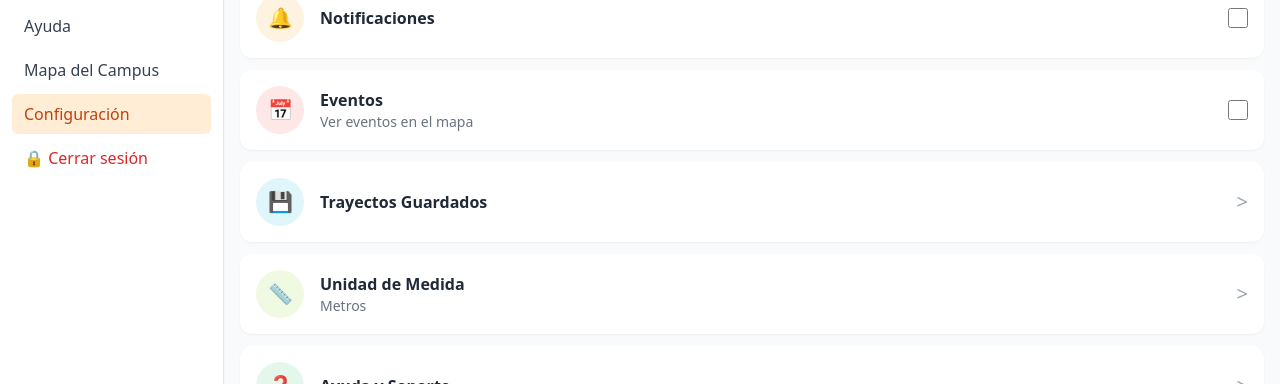
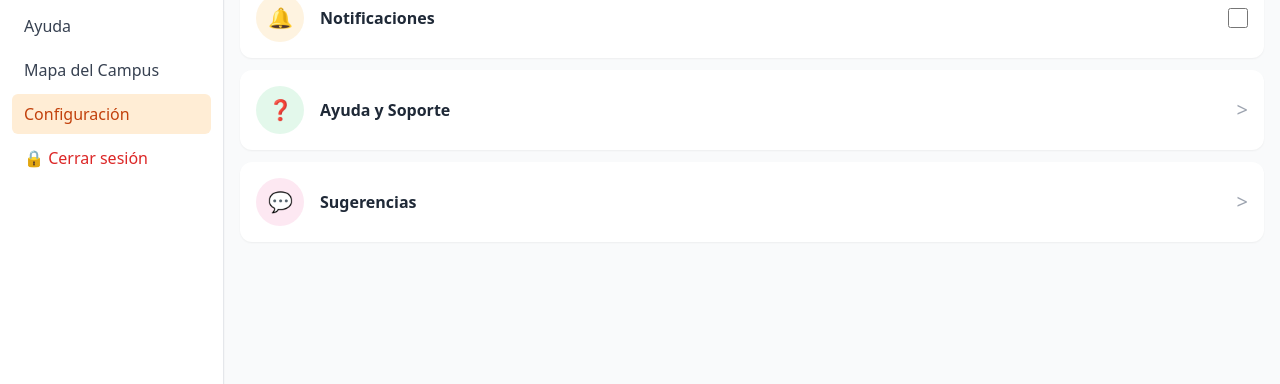
Before and after one commit to cromx123/mapa_fahu_react, a React (Create React App) app: page /config_solicitudes in a window 1280 px wide. Shown: the part 274-658 px from the top of the page. Built offline with nearby package versions, Linux system fonts and the light colour scheme; sample sign-in values are in the browser's storage.

Commit message:
Auto llenado del formulario y corrección de error de cookies

```diff
--- a/src/components/ConfigScreenSolicitudes.jsx
+++ b/src/components/ConfigScreenSolicitudes.jsx
@@ -231,30 +231,6 @@ export default function ConfigSolicitudesScreen() {
                     onChange={setNotifications}
                     />
 
-                    <ConfigSwitchCard
-                    icon="📅"
-                    color="#ef4444"
-                    title={t("cs_events")}
-                    subtitle={t("cs_eventsSubtitle")}
-                    value={events}
-                    onChange={setEvents}
-                    />
-
-                    <ConfigCard
-                    icon="💾"
-                    color="#06b6d4"
-                    title={t("cs_savedRoutes")}
-                    onClick={() => navigate("/favoritos")}
-                    />
-
-                    <ConfigCard
-                    icon="📏"
-                    color="#84cc16"
-                    title={t("cs_units")}
-                    subtitle={unit === "meters" ? t("cs_unitsMeters") : t("cs_unitsMiles")}
-                    onClick={() => setUnit(unit === "meters" ? "miles" : "meters")}
-                    />
-
                     <ConfigCard
                     icon="❓"
                     color="#22c55e"
--- a/src/components/ConfirmarFormularioScreen.jsx
+++ b/src/components/ConfirmarFormularioScreen.jsx
@@ -70,6 +70,7 @@ export default function ConfirmarFormularioScreen() {
       const res = await fetch(`${API_URL}/solicitudes/confirmar/formulario`, {
         method: "POST",
         headers: { "Content-Type": "application/json" },
+        credentials: "include",
         body: JSON.stringify({ingreso: ingreso, user_rut: user.user_rut}),
       });
 
--- a/src/components/FormularioCaeScreen.jsx
+++ b/src/components/FormularioCaeScreen.jsx
@@ -1,5 +1,5 @@
 // src/components/FormularioCaeScreen.jsx
-import React, { useMemo, useState } from "react";
+import React, { useEffect, useMemo, useState } from "react";
 import { useLocation, useNavigate } from "react-router-dom";
 
 export default function FormularioCaeScreen() {
@@ -22,6 +22,16 @@ export default function FormularioCaeScreen() {
   const [firmaPreview, setFirmaPreview] = useState(null);
   const [adjSi, setAdjSi] = useState(null); // true/false
   const [adjuntos, setAdjuntos] = useState([]);
+
+  useEffect(() => {
+    const preload = JSON.parse(localStorage.getItem("user")) || {};
+    setNombre(preload.user_name || "");
+    setCorreo(preload.user_correo || "");
+    setCi(preload.user_rut || "");
+    setFono(preload.user_phone || "");
+    setCarrera(preload.user_carrera || "");
+  }, []);
+
 
   const opcionesLista = useMemo(
     () => [
@@ -97,13 +107,14 @@ export default function FormularioCaeScreen() {
         sol_Fundamento: fundamentacion,
         AdjuntaAntecedentes: adjSi ? 1 : 0,
         tipodocumento_id: 1,
-        user_rut: JSON.parse(localStorage.getItem("user"))?.user_rut || "",
+        user_rut: JSON.parse(localStorage.getItem("user")).user_rut,
         sol_autorizacion: opcionSeleccionada,
       };
 
       const res = await fetch(`${API_URL}/solicitudes/`, {
         method: "POST",
         headers: { "Content-Type": "application/json" },
+        credentials: "include",
         body: JSON.stringify(reqBody),
       });
 
--- a/src/hooks/useSolicitudEstado.js
+++ b/src/hooks/useSolicitudEstado.js
@@ -25,7 +25,7 @@ export default function useSolicitudEstado(sol_id) {
 
     const fetchSolicitud = async () => {
       try {
-        const res = await fetch(`${API_URL}/solicitudes/${sol_id}/estados`);
+        const res = await fetch(`${API_URL}/solicitudes/${sol_id}/estados`, {credentials: "include"});
 
         if (!res.ok) {
           throw new Error("No se pudieron obtener los estados de la solicitud");
```
